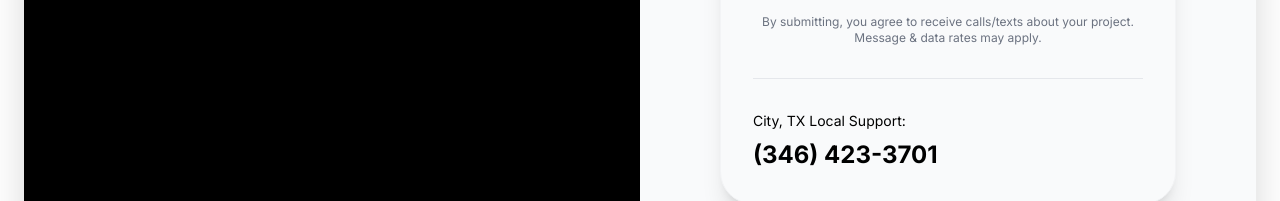
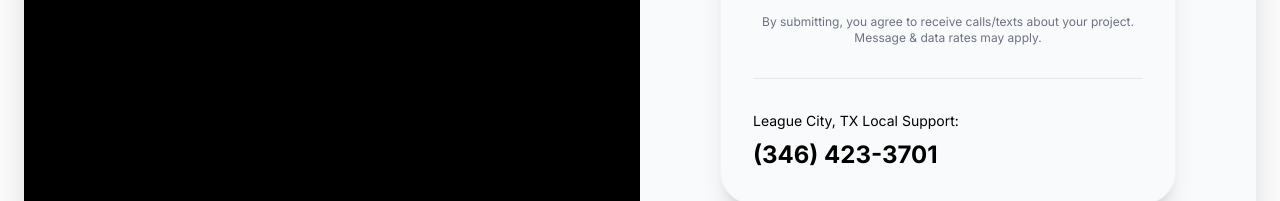
Before and after one commit to jarld180/league-city-tx-concrete-contractor, a React (Vite) app: page / in a window 1280 px wide. Shown: the part 10902-11103 px from the top of the page. Built offline with nearby package versions, Linux system fonts and the light colour scheme; a web font is replaced by a local one.

Commit message:
Fix city name in LeadForm

```diff
--- a/src/components/LeadForm.tsx
+++ b/src/components/LeadForm.tsx
@@ -9,7 +9,7 @@ interface LeadFormProps {
 const LeadForm: React.FC<LeadFormProps> = ({
   title = "Request a Free Quote",
   phone = "(346) 423-3701",
-  city = "City"
+  city = "League City"
 }) => {
   const [formData, setFormData] = useState({
     name: '',
```
